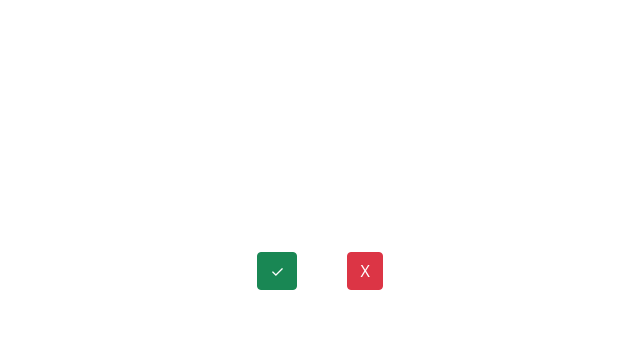
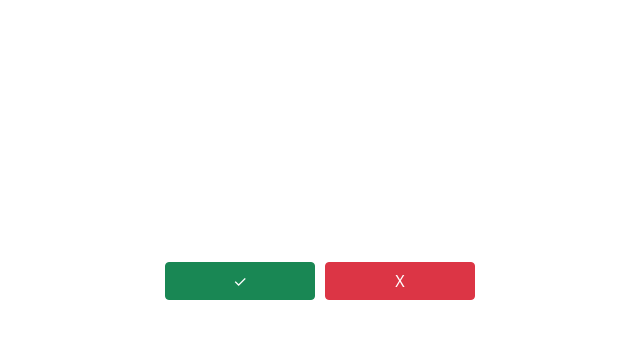
Before and after one commit to dweisel/CVC-Word-Generator, a plain HTML site: page index.html in a window 1280 px wide. Shown: the part 78-416 px from the top of the page, without its empty margins (320-960 px from the left). Drawn offline with nearby package versions, Linux system fonts and the light colour scheme.

Commit message:
made buttons wider

```diff
--- a/styles.css
+++ b/styles.css
@@ -32,5 +32,11 @@ header {
 .d-flex.justify-content-center {
   display: flex;
   justify-content: center;
-  gap: 50px;
+  gap: 10px; /* Add this line to create a horizontal spacing between the buttons */
+  margin-top: 10px; /* Add this line to create a vertical spacing between the buttons and the container */
 }
+
+.d-flex.justify-content-center button {
+  flex: 0 0 auto; /* Add this line to prevent the buttons from growing or shrinking */
+  min-width: 150px; /* Adjust the min-width value to make the buttons wider */
+}
```
